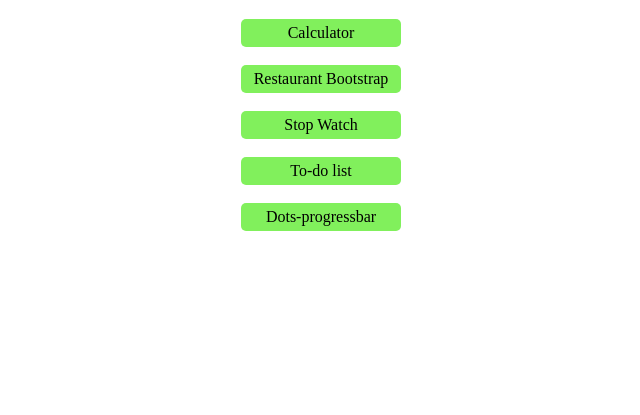
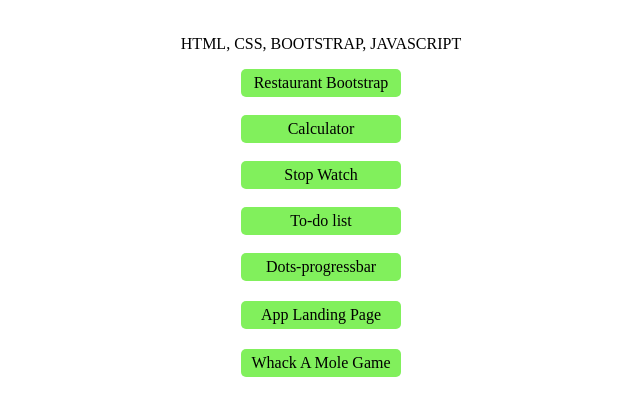
Before and after one commit to PunyapurthiRanjith/my-projects, a plain HTML site: page index.html in a window 1280 px wide. Shown: the part 69-484 px from the top of the page, without its empty margins (319-959 px from the left). Drawn offline with Linux system fonts and the light colour scheme.

Commit message:
app landing and whack a mole game added

```diff
--- a/index.html
+++ b/index.html
@@ -27,10 +27,13 @@
 </head>
 <body>
     <h1>Hy here are my projects</h1>
+    <p>HTML, CSS, BOOTSTRAP, JAVASCRIPT</p>
+    <a href="./restaurant/index.html">Restaurant Bootstrap</a><br>
     <a href="./calculator/index.html">Calculator</a><br>
-    <a href="./restaurant/index.html">Restaurant Bootstrap</a><br>
     <a href="./stop watch/index.html">Stop Watch</a><br>
     <a href="./TO-DO project/index.html">To-do list</a><br>
     <a href="./dots-progressbar/index.html">Dots-progressbar</a>
+    <a style="margin-top: 20px;" href="https://punyapurthiranjith.github.io/App-landing-project/" target="_blank">App Landing Page</a>
+    <a style="margin-top: 20px;" href="https://punyapurthiranjith.github.io/whack-a-mole-game/" target="_blank">Whack A Mole Game</a>
 </body>
 </html>
```
Also changed, not shown: 1 other file.
